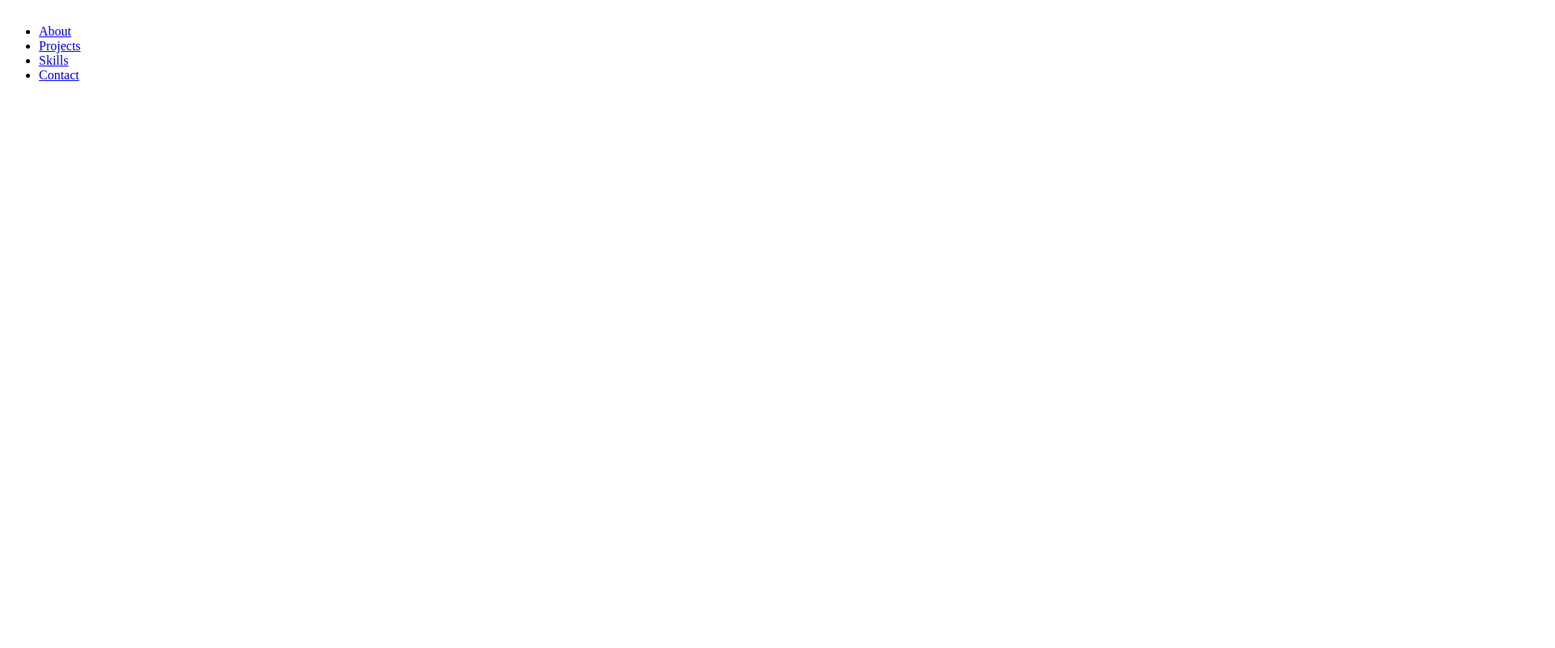
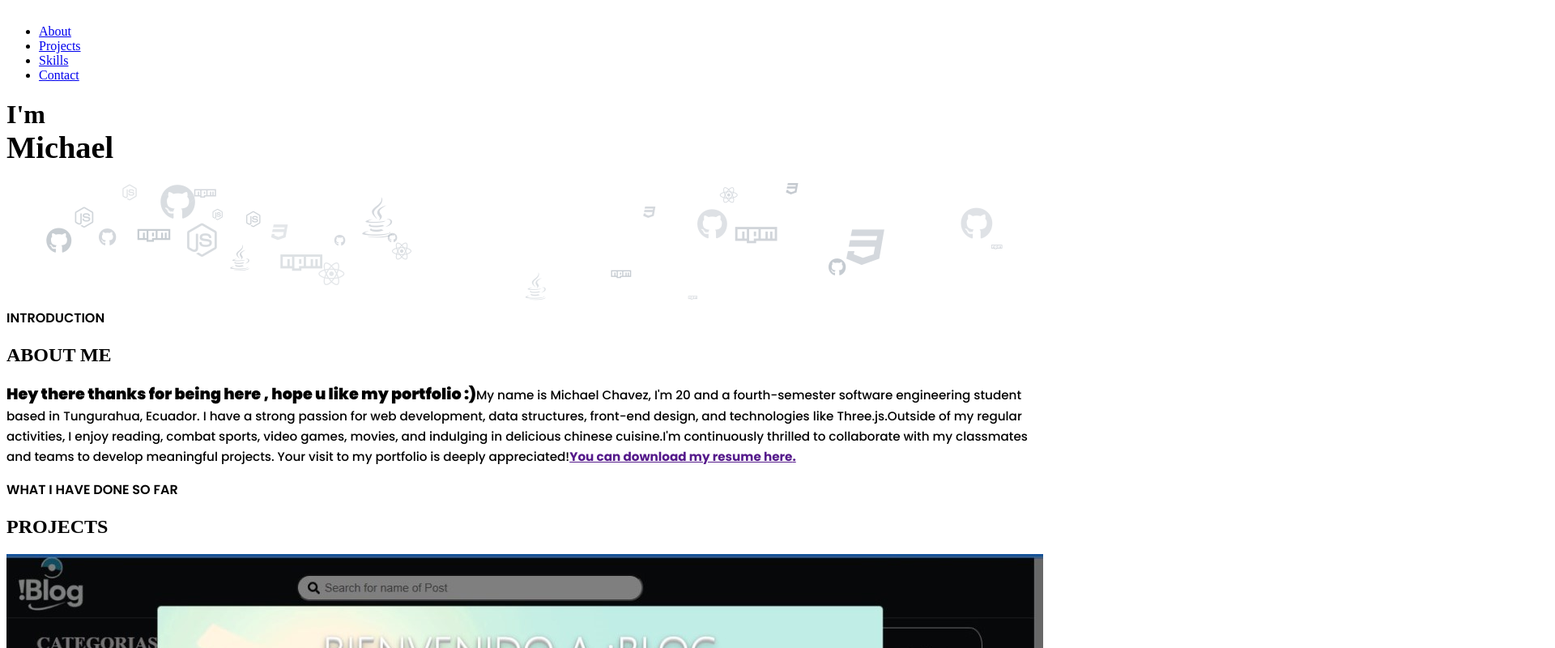
Before and after one commit to xxxMichael/Portafolio, a React (Vite) app: page / in a window 1280 px wide. Shown: the part 620-1420 px from the top of the page at 81% size, 1920 px wide, since content can reach past the window. Before the commit the page ends 800 px from the top, so only its background shows below. Built offline with nearby package versions, Linux system fonts and the light colour scheme; a web font is replaced by a local one.

Commit message:
Se agregan las paginas a app

```diff
--- a/src/App/App.jsx
+++ b/src/App/App.jsx
@@ -1,11 +1,19 @@
-import NavBar from "../Components/nav/NavBar.jsx";
-
+import NavBar from "../Components/nav/NavBar";
+import Hero from "../Pages/Hero";
+import Projects from "../Pages/Projects";
+import About from "../Pages/About";
+import Skills from "../Pages/Skills";
+import Contact from "../Pages/Contact";
 
 function App() {
   return (
     <>
       <NavBar />
-
+      <Hero />
+      <About />
+      <Projects />
+      <Skills />
+      <Contact />
     </>
   );
 }
```
